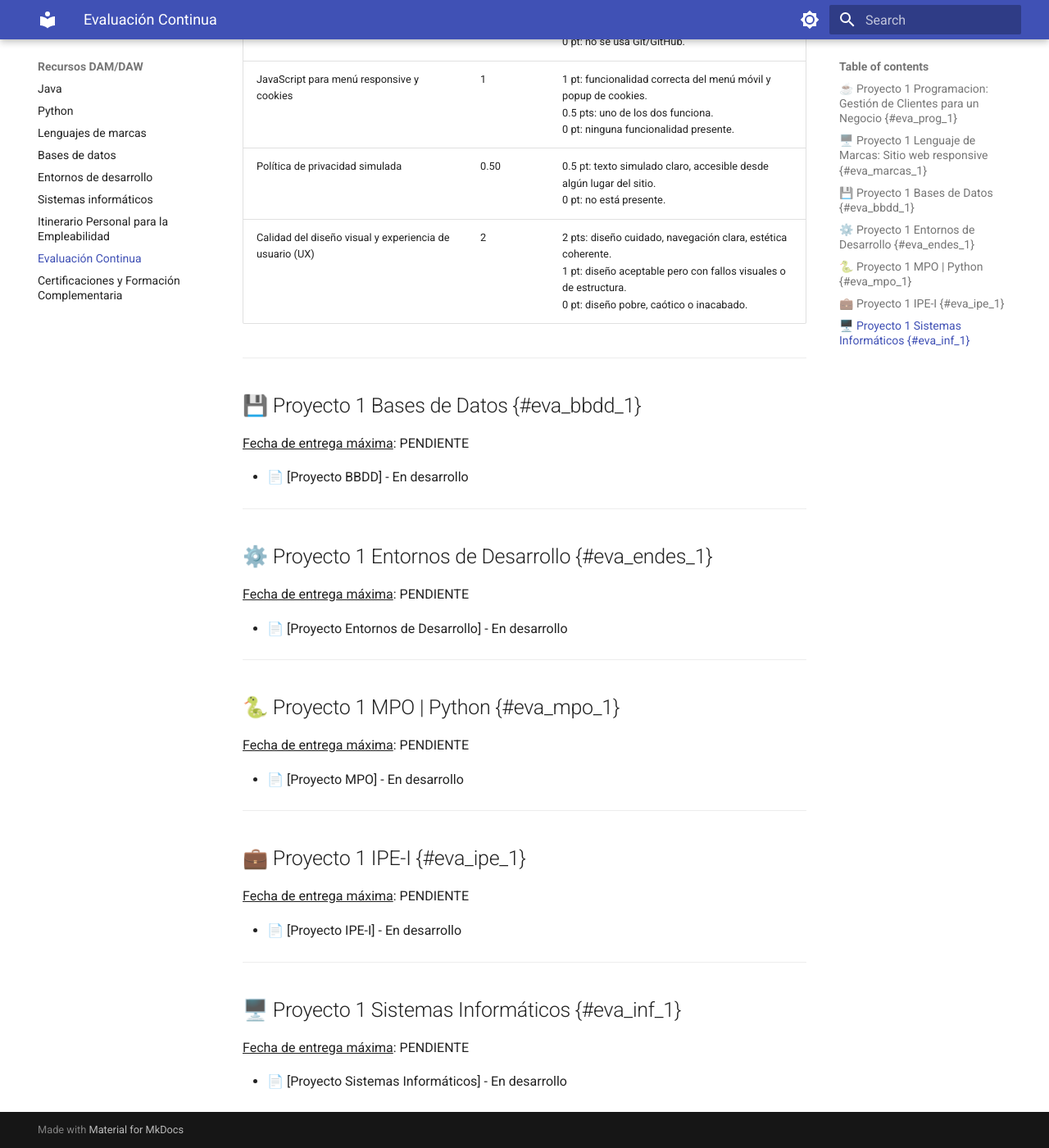
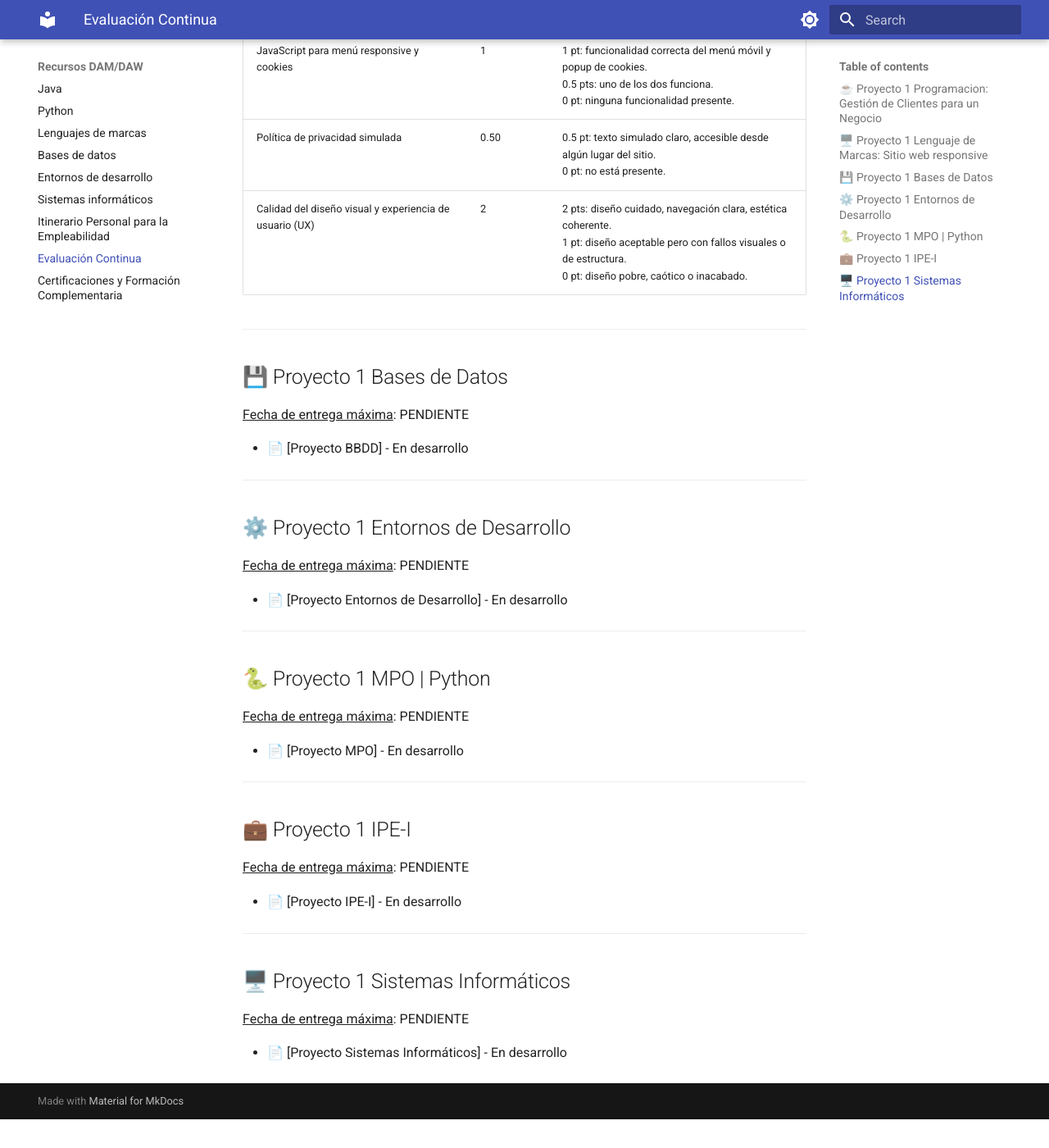
Before and after one commit to jordicido/recursosDAMDAW, an MkDocs documentation site: the page built from docs/eva_continua.md, in a window 1280 px wide and 1400 px high, scrolled down 6202 px. Shown: the whole window at 82% size. Built offline with MkDocs 1.6.1 and Material for MkDocs 9.7.7, drawn with Linux system fonts in a browser that asks for light colours; after the commit the page ends 7567 px from its top, so only the background shows below that; some of the changed text lies outside the part shown.

Commit message:
arreglo eva_continua

```diff
--- a/docs/eva_continua.md
+++ b/docs/eva_continua.md
@@ -5,7 +5,7 @@
 
 
 
-## ☕ Proyecto 1 Programacion: Gestión de Clientes para un Negocio {#eva_prog_1}
+## ☕ Proyecto 1 Programacion: Gestión de Clientes para un Negocio
 
 <u>Fecha de entrega máxima</u>: PENDIENTE (Inicio Septiembre - Fecha por determinar aún)
 
@@ -112,7 +112,7 @@
 
 ---
 
-## 🖥️ Proyecto 1 Lenguaje de Marcas: Sitio web responsive {#eva_marcas_1}
+## 🖥️ Proyecto 1 Lenguaje de Marcas: Sitio web responsive
 <u>Fecha de entrega máxima</u>: 1 de septiembre a las 23:59
 
 - 📚 [**PDF Proyecto 1 Lenguaje de Marcas**](https://drive.google.com/drive/folders/1tX0kKLEfBH9th5pZi_s4y0Dru68gxVYL)
@@ -206,7 +206,7 @@
 
 ---
 
-## 💾 Proyecto 1 Bases de Datos {#eva_bbdd_1}
+## 💾 Proyecto 1 Bases de Datos
 
 <u>Fecha de entrega máxima</u>: PENDIENTE
 
@@ -214,7 +214,7 @@
 
 ---
 
-## ⚙️ Proyecto 1 Entornos de Desarrollo {#eva_endes_1}
+## ⚙️ Proyecto 1 Entornos de Desarrollo
 
 <u>Fecha de entrega máxima</u>: PENDIENTE
 
@@ -222,7 +222,7 @@
 
 ---
 
-## 🐍 Proyecto 1 MPO | Python  {#eva_mpo_1}
+## 🐍 Proyecto 1 MPO | Python
 
 <u>Fecha de entrega máxima</u>: PENDIENTE
 
@@ -230,7 +230,7 @@
 
 ---
 
-## 💼 Proyecto 1 IPE-I {#eva_ipe_1}
+## 💼 Proyecto 1 IPE-I
 
 <u>Fecha de entrega máxima</u>: PENDIENTE
 
@@ -238,7 +238,7 @@
 
 ---
 
-## 🖥️ Proyecto 1 Sistemas Informáticos {#eva_inf_1}
+## 🖥️ Proyecto 1 Sistemas Informáticos
 
 <u>Fecha de entrega máxima</u>: PENDIENTE
 
```
Also changed, not shown: docs/index.md (+3 -3 lines).
